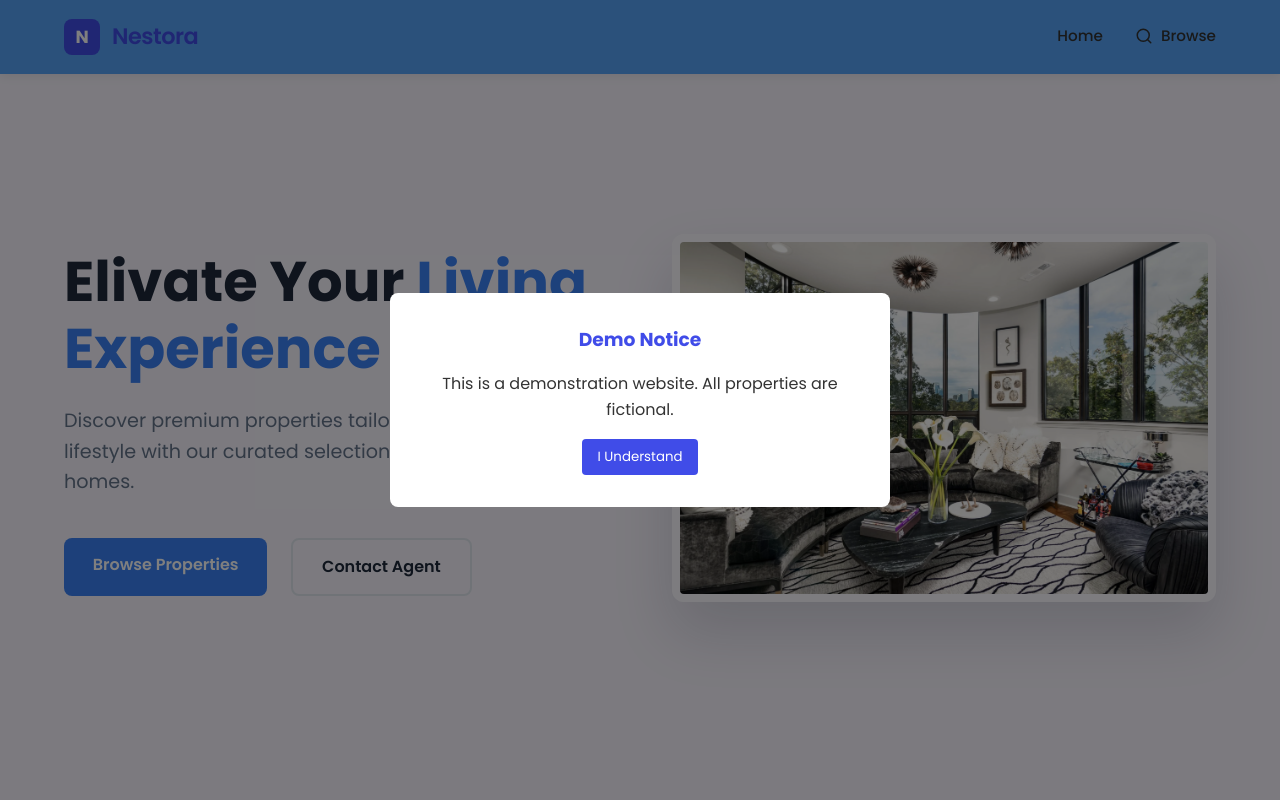
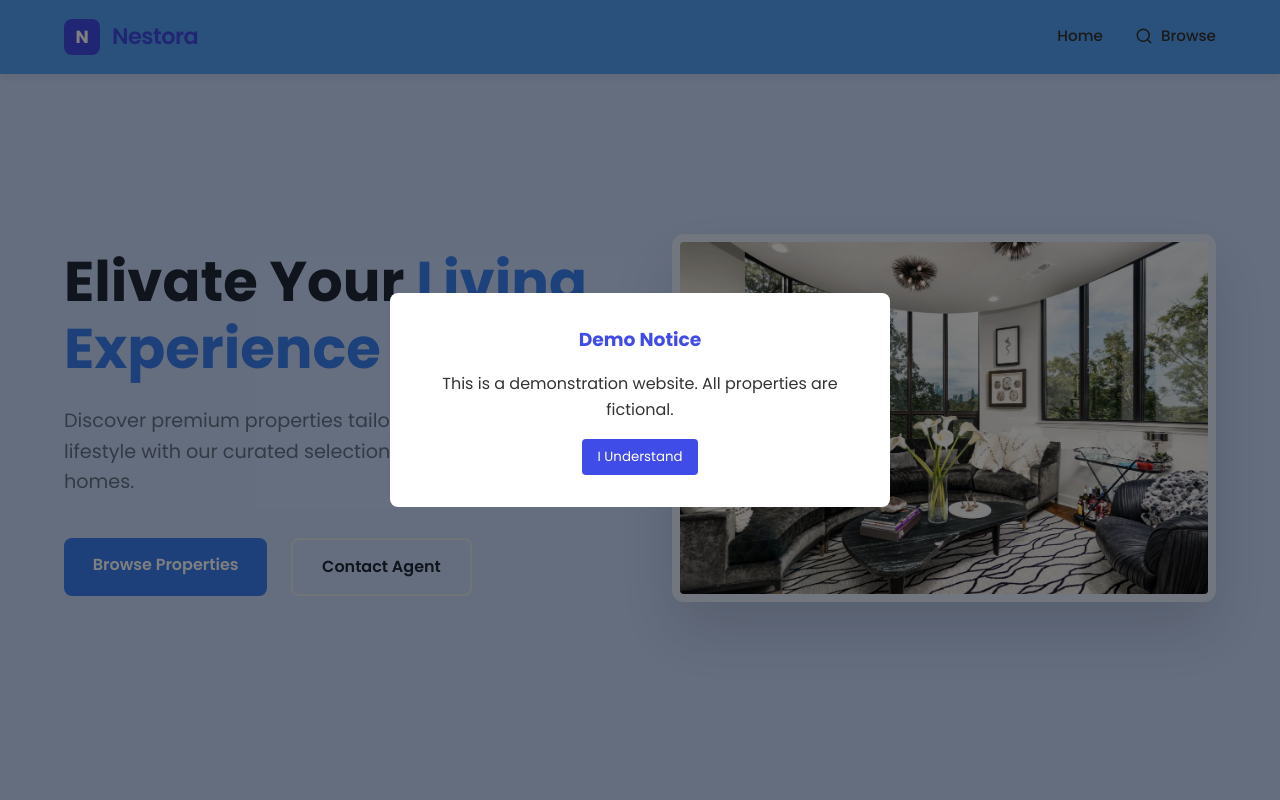
Before and after one commit to rathugedn/Nestora, a React (Vite) app: page / in a window 1280 px wide. Shown: the top 800 px of the page. Built offline with nearby package versions, Linux system fonts and the light colour scheme.

Commit message:
Update Layout.css

```diff
--- a/src/components/Layout.css
+++ b/src/components/Layout.css
@@ -2,7 +2,7 @@
   display: flex;
   flex-direction: column;
   min-height: 100vh;
-  background-color: #f9f6ff;
+  background-color: #ccdeff;
 }
 
 .main-content {
```
